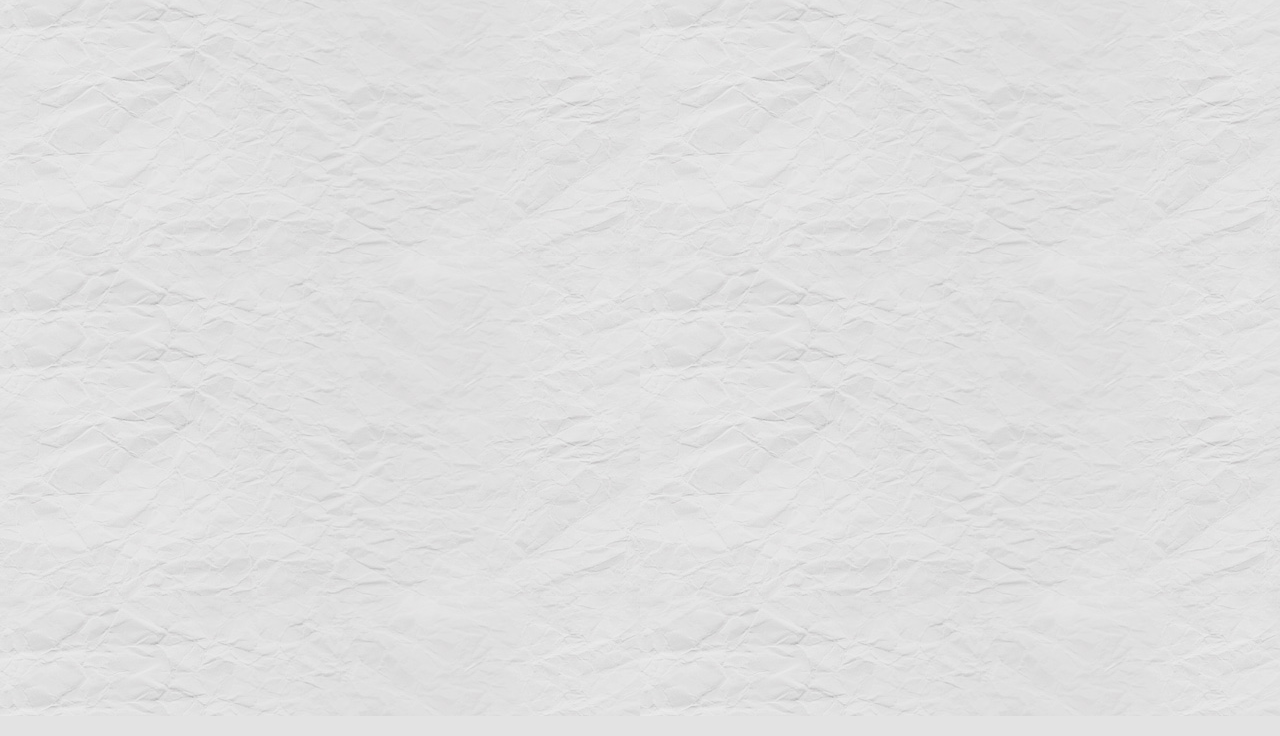
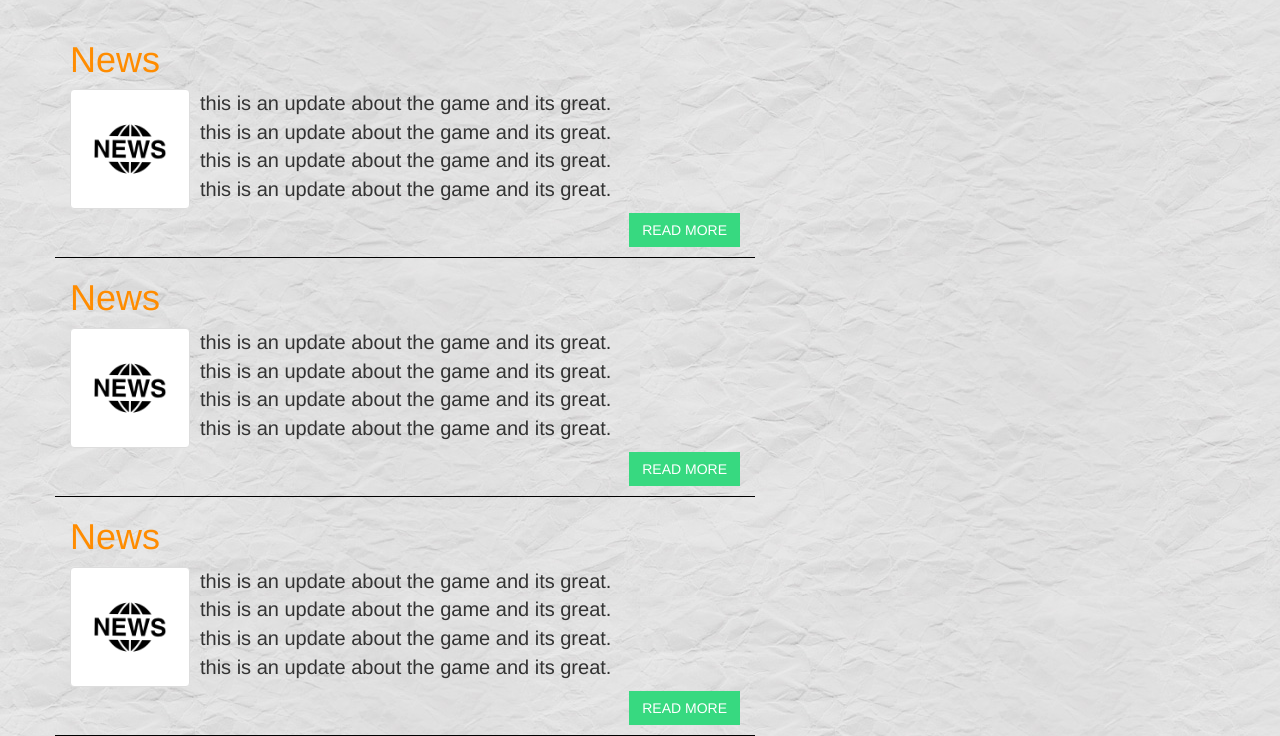
Before and after one commit to SmartDodging/1, a PHP site: page /2016-2017/home.php in a window 1280 px wide. Shown: the part 84-820 px from the top of the page. Run offline with PHP 8.4, Linux system fonts and the light colour scheme.

Commit message:
Made news feed i guess

```diff
--- a/css/style.css
+++ b/css/style.css
@@ -36,3 +36,38 @@ td{
    width: 300px !important;
    padding: 5px !important;
 }
+.btn-blog {
+    color: #ffffff;
+    background-color: #37d980;
+    border-color: #37d980;
+    border-radius:0;
+    margin-bottom:10px
+}
+.btn-blog:hover,
+.btn-blog:focus,
+.btn-blog:active,
+.btn-blog.active,
+.open .dropdown-toggle.btn-blog {
+    color: white;
+    background-color:#34ca78;
+    border-color: #34ca78;
+}
+h2{
+    color:#34ca78;
+}
+.margin10{
+     margin-bottom:10px; margin-right:10px;
+}
+.blogShort{
+    border-bottom:1px solid black;
+    width: 700px;
+    /*height: 500px;*/
+}
+img{
+    width: 120px;
+    height: 120px;
+}
+.blog{
+    width: 500px;
+    height: 500px;
+}
--- a/home.php
+++ b/home.php
@@ -1 +1,4 @@
-<?php include 'data.php'; ?>
+<?php
+    include 'data.php';
+    include 'news.php';
+?>
--- a/nav.php
+++ b/nav.php
@@ -28,6 +28,7 @@
                   <ul class="dropdown-menu">
                     <li><a href="#">About</a></li>
                     <li><a href="#">Wiki</a></li>
+                    <li><a href="#">News</a></li>
                     <li><a href="download.php">Download (WIP)</a></li>
                   </ul>
                 </li>
--- /dev/null
+++ b/news.php
@@ -0,0 +1,41 @@
+<!--slider-->
+
+<!--news thingies-->
+<div class="container">
+    <div id="blog" class="row">
+        <div class="col-md-10 blogShort">
+            <h1>News</h1>
+                <img src="css/IMG/21601-news-logo-icon-vector-icon-vector-eps.png" alt="post img" class="pull-left img-responsive thumb margin10 img-thumbnail">
+                <!--<em>This snippet use <a href="http://bootsnipp.com/snippets/featured/sexy-sidebar-navigation" target="_blank">Sexy Sidebar Navigation</a></em>-->
+                    <article><p>
+                        this is an update about the game and its great.<br>
+                        this is an update about the game and its great.<br>
+                        this is an update about the game and its great.<br>
+                        this is an update about the game and its great.
+                    </p></article>
+                <a class="btn btn-blog pull-right marginBottom10" href="#">READ MORE</a>
+        </div>
+        <div class="col-md-10 blogShort">
+            <h1>News</h1>
+                <img src="css/IMG/21601-news-logo-icon-vector-icon-vector-eps.png" alt="post img" class="pull-left img-responsive thumb margin10 img-thumbnail">
+                    <article><p>
+                        this is an update about the game and its great.<br>
+                        this is an update about the game and its great.<br>
+                        this is an update about the game and its great.<br>
+                        this is an update about the game and its great.
+                    </p></article>
+                <a class="btn btn-blog pull-right marginBottom10" href="#">READ MORE</a>
+        </div>
+        <div class="col-md-10 blogShort">
+            <h1>News</h1>
+                <img src="css/IMG/21601-news-logo-icon-vector-icon-vector-eps.png" alt="post img" class="pull-left img-responsive thumb margin10 img-thumbnail">
+                    <article><p>
+                        this is an update about the game and its great.<br>
+                        this is an update about the game and its great.<br>
+                        this is an update about the game and its great.<br>
+                        this is an update about the game and its great.
+                    </p></article>
+                <a class="btn btn-blog pull-right marginBottom10" href="#">READ MORE</a>
+        </div>
+    </div>
+</div>
```
Also changed, not shown: css/IMG/21601-news-logo-icon-vector-icon-vector-eps.png (added).
